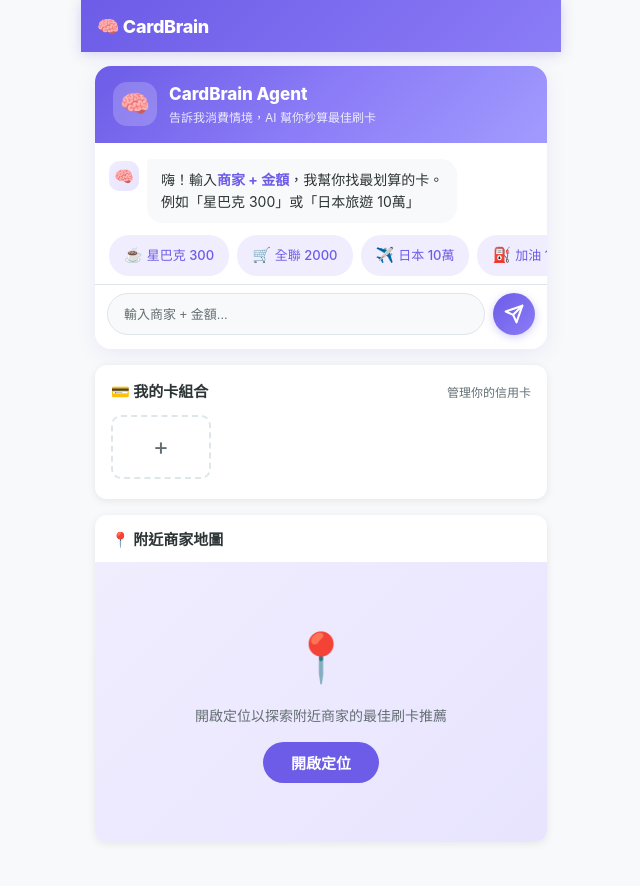
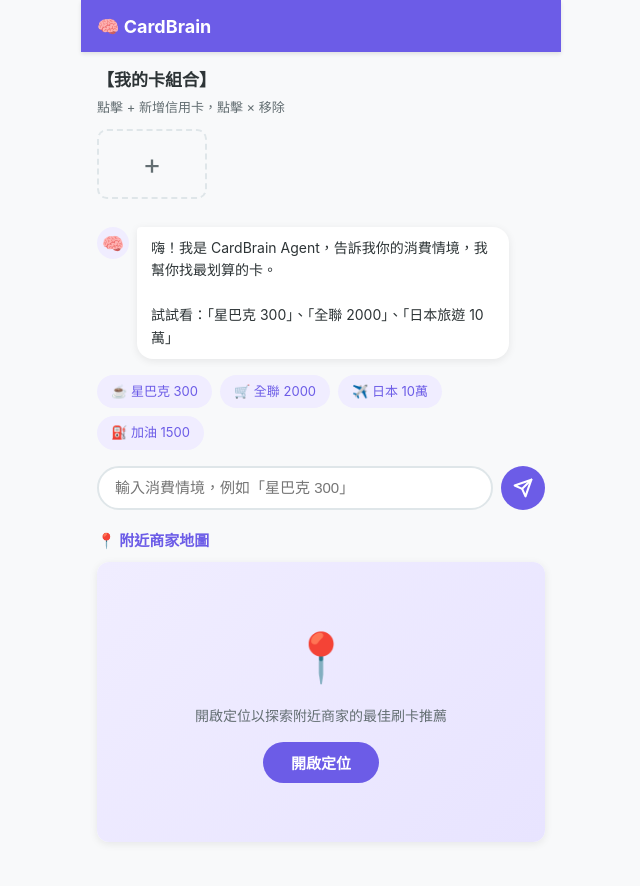
Before and after one commit to Solon-Zhou/CardBrain, a FastAPI app: page / in a window 1280 px wide. Shown: the whole page, without its empty margins (319-959 px from the left). Run offline with FastAPI, Linux system fonts and the light colour scheme; data that the repository does not hold is empty; some libraries are stand-ins or nearby versions.

Commit message:
Revert "ui: 全面重新設計 Agent 聊天 UI — 精品 app 質感"
This reverts commit 9f9afef615e9f092fc3f6d074b5d34d292a16ed8.

```diff
--- a/static/css/style.css
+++ b/static/css/style.css
@@ -39,19 +39,19 @@ body {
   position: sticky;
   top: 0;
   z-index: 100;
-  background: linear-gradient(135deg, var(--primary) 0%, #8B7CF7 100%);
+  background: var(--primary);
   color: #fff;
   height: var(--header-height);
   display: flex;
   align-items: center;
   padding: 0 16px;
-  box-shadow: 0 2px 12px rgba(108, 92, 231, 0.25);
+  box-shadow: 0 2px 4px rgba(0,0,0,0.1);
 }
-.logo { font-size: 18px; font-weight: 800; letter-spacing: -0.3px; }
+.logo { font-size: 18px; font-weight: 700; }
 
 /* ── Page Container ───────────────────────── */
 #page-container {
-  padding: 14px 14px 24px;
+  padding: 16px 16px 24px;
   min-height: calc(100dvh - var(--header-height));
 }
 
@@ -218,55 +218,46 @@ body {
   color: #fff;
 }
 
-/* ── My Cards Section ─────────────────────── */
-.mycard-section {
-  background: var(--card-bg);
-  border-radius: var(--radius);
-  padding: 16px;
-  margin-bottom: 16px;
-  box-shadow: var(--shadow);
+/* ── My Cards Page ────────────────────────── */
+.mycard-section { margin-bottom: 20px; }
+.mycard-title { font-size: 17px; font-weight: 700; margin-bottom: 4px; }
+.mycard-desc { font-size: 13px; color: var(--text-light); margin-bottom: 12px; }
+.mycard-count {
+  text-align: center;
+  padding: 12px;
+  font-size: 14px;
+  color: var(--primary);
+  font-weight: 600;
 }
-.mycard-header {
-  display: flex;
-  align-items: baseline;
-  justify-content: space-between;
-  margin-bottom: 12px;
-}
-.mycard-title { font-size: 15px; font-weight: 700; }
-.mycard-desc { font-size: 12px; color: var(--text-light); }
 
 /* Card Thumbnails */
 .mycard-thumbs {
   display: flex;
   gap: 10px;
-  overflow-x: auto;
-  padding-bottom: 4px;
-  scrollbar-width: none;
+  flex-wrap: wrap;
+  margin-bottom: 8px;
 }
-.mycard-thumbs::-webkit-scrollbar { display: none; }
 .card-thumb {
   position: relative;
-  min-width: 100px;
-  width: 100px;
-  height: 64px;
+  width: 110px;
+  height: 70px;
   border-radius: 10px;
   color: #fff;
   padding: 8px 10px;
   display: flex;
   flex-direction: column;
   justify-content: flex-end;
-  box-shadow: 0 3px 10px rgba(0,0,0,0.2);
+  box-shadow: 0 2px 8px rgba(0,0,0,0.15);
   overflow: hidden;
   cursor: default;
-  flex-shrink: 0;
 }
 .card-thumb-bank {
-  font-size: 9px;
+  font-size: 10px;
   opacity: 0.8;
   line-height: 1.2;
 }
 .card-thumb-name {
-  font-size: 11px;
+  font-size: 12px;
   font-weight: 700;
   line-height: 1.2;
   white-space: nowrap;
@@ -285,9 +276,8 @@ body {
 }
 .card-thumb-x:active { opacity: 1; }
 .card-thumb-add {
-  min-width: 100px;
-  width: 100px;
-  height: 64px;
+  width: 110px;
+  height: 70px;
   border-radius: 10px;
   border: 2px dashed var(--border);
   display: flex;
@@ -295,11 +285,10 @@ body {
   justify-content: center;
   cursor: pointer;
   transition: border-color 0.2s;
-  flex-shrink: 0;
 }
 .card-thumb-add:active { border-color: var(--primary); }
 .card-thumb-add span {
-  font-size: 24px;
+  font-size: 28px;
   color: var(--text-light);
 }
 
@@ -577,23 +566,23 @@ body {
 .nearby-section {
   margin-bottom: 20px;
   animation: fadeIn 0.3s ease-out;
-  background: var(--card-bg);
-  border-radius: var(--radius);
-  box-shadow: var(--shadow);
-  overflow: hidden;
 }
 .nearby-title {
   font-size: 15px;
   font-weight: 700;
-  color: var(--text);
-  padding: 14px 16px 10px;
+  color: var(--primary);
+  margin-bottom: 10px;
 }
 .nearby-map-wrap {
   position: relative;
-  z-index: 0;
+  z-index: 0;              /* 建立 stacking context，限制 Leaflet 內部 z-index */
+  border-radius: var(--radius);
+  box-shadow: var(--shadow);
+  overflow: hidden;
+  background: var(--card-bg);
 }
 #nearbyMap {
-  height: 260px;
+  height: 280px;
   width: 100%;
 }
 /* 定位授權提示（覆蓋在地圖容器上） */
@@ -699,70 +688,30 @@ body {
    CardBrain Agent — 聊天式 UI 樣式
    ══════════════════════════════════════════════ */
 
-/* ── Agent Section (Main Container) ────────── */
+/* ── Agent Section ─────────────────────────── */
 .agent-section {
-  margin-bottom: 16px;
-  background: var(--card-bg);
-  border-radius: 16px;
-  box-shadow: 0 4px 20px rgba(108, 92, 231, 0.1);
-  overflow: hidden;
+  margin-bottom: 20px;
   display: flex;
   flex-direction: column;
 }
 
-/* ── Agent Hero Banner ─────────────────────── */
-.agent-hero {
-  background: linear-gradient(135deg, var(--primary) 0%, #8B7CF7 50%, var(--primary-light) 100%);
-  padding: 16px 18px;
-  display: flex;
-  align-items: center;
-  gap: 12px;
-}
-.agent-hero-icon {
-  width: 44px;
-  height: 44px;
-  background: rgba(255,255,255,0.2);
-  border-radius: 14px;
-  display: flex;
-  align-items: center;
-  justify-content: center;
-  font-size: 24px;
-  backdrop-filter: blur(4px);
-}
-.agent-hero-text { flex: 1; }
-.agent-hero-title {
-  font-size: 17px;
-  font-weight: 800;
-  color: #fff;
-}
-.agent-hero-sub {
-  font-size: 12px;
-  color: rgba(255,255,255,0.85);
-  margin-top: 1px;
-}
-
 /* ── Messages Area ─────────────────────────── */
 .agent-messages {
-  max-height: 380px;
+  max-height: 420px;
   overflow-y: auto;
-  padding: 16px 14px 8px;
+  padding: 8px 0;
   display: flex;
   flex-direction: column;
-  gap: 12px;
+  gap: 10px;
   scrollbar-width: thin;
-  scrollbar-color: var(--border) transparent;
 }
 
 /* ── Chat Bubbles ──────────────────────────── */
 .agent-bubble {
   display: flex;
   gap: 8px;
-  max-width: 88%;
-  animation: bubbleIn 0.3s ease-out;
-}
-@keyframes bubbleIn {
-  from { opacity: 0; transform: translateY(10px) scale(0.97); }
-  to { opacity: 1; transform: translateY(0) scale(1); }
+  max-width: 92%;
+  animation: fadeIn 0.25s ease-out;
 }
 .agent-bubble.bot {
   align-self: flex-start;
@@ -772,16 +721,15 @@ body {
   flex-direction: row-reverse;
 }
 .agent-avatar {
-  width: 30px;
-  height: 30px;
-  border-radius: 10px;
-  background: linear-gradient(135deg, var(--primary-bg) 0%, #E8E4FF 100%);
+  width: 32px;
+  height: 32px;
+  border-radius: 50%;
+  background: var(--primary-bg);
   display: flex;
   align-items: center;
   justify-content: center;
-  font-size: 16px;
+  font-size: 18px;
   flex-shrink: 0;
-  margin-top: 2px;
 }
 .agent-bubble.user .agent-avatar {
   display: none;
@@ -793,181 +741,156 @@ body {
   line-height: 1.6;
   word-break: break-word;
 }
-.agent-text strong { color: var(--primary); }
 .agent-bubble.bot .agent-text {
-  background: var(--bg);
+  background: var(--card-bg);
   color: var(--text);
   border-top-left-radius: 4px;
+  box-shadow: var(--shadow);
 }
 .agent-bubble.user .agent-text {
-  background: linear-gradient(135deg, var(--primary) 0%, #8B7CF7 100%);
+  background: var(--primary);
   color: #fff;
   border-top-right-radius: 4px;
-  box-shadow: 0 2px 8px rgba(108, 92, 231, 0.25);
 }
 
 /* ── Typing Indicator ──────────────────────── */
 .agent-typing {
   display: flex;
-  gap: 5px;
+  gap: 4px;
   padding: 14px 18px !important;
-  align-items: center;
 }
 .agent-typing span {
-  width: 7px;
-  height: 7px;
+  width: 8px;
+  height: 8px;
   border-radius: 50%;
-  background: var(--primary-light);
+  background: var(--text-light);
   animation: typingDot 1.4s infinite;
 }
 .agent-typing span:nth-child(2) { animation-delay: 0.2s; }
 .agent-typing span:nth-child(3) { animation-delay: 0.4s; }
 @keyframes typingDot {
   0%, 60%, 100% { opacity: 0.3; transform: scale(0.8); }
-  30% { opacity: 1; transform: scale(1.1); }
+  30% { opacity: 1; transform: scale(1); }
 }
 
 /* ── Quick Tags ────────────────────────────── */
 .agent-quick-tags {
   display: flex;
   gap: 8px;
-  padding: 4px 14px 8px;
-  overflow-x: auto;
-  scrollbar-width: none;
+  flex-wrap: wrap;
+  padding: 8px 0;
 }
-.agent-quick-tags::-webkit-scrollbar { display: none; }
 .agent-tag {
-  display: flex;
-  align-items: center;
-  gap: 4px;
-  padding: 8px 14px;
-  border-radius: 20px;
+  padding: 7px 14px;
+  border-radius: 18px;
   font-size: 13px;
-  font-weight: 500;
   background: var(--primary-bg);
   color: var(--primary);
   cursor: pointer;
   transition: all 0.2s;
   white-space: nowrap;
-  flex-shrink: 0;
-  border: 1px solid transparent;
 }
-.agent-tag:hover { border-color: var(--primary-light); }
 .agent-tag:active {
   background: var(--primary);
   color: #fff;
   transform: scale(0.95);
 }
-.agent-tag-emoji { font-size: 15px; }
 
 /* ── Input Bar ─────────────────────────────── */
 .agent-input-bar {
   display: flex;
   gap: 8px;
   align-items: center;
-  padding: 8px 12px 14px;
+  padding: 8px 0 0;
   min-width: 0;
-  border-top: 1px solid var(--border);
-  background: var(--card-bg);
 }
 .agent-input {
   flex: 1;
   min-width: 0;
   width: 0;
-  height: 42px;
-  border: 1.5px solid var(--border);
-  border-radius: 21px;
+  height: 44px;
+  border: 2px solid var(--border);
+  border-radius: 22px;
   padding: 0 16px;
-  font-size: 14px;
+  font-size: 15px;
   outline: none;
-  background: var(--bg);
-  transition: all 0.2s;
+  background: var(--card-bg);
+  transition: border-color 0.2s;
 }
 .agent-input:focus {
   border-color: var(--primary);
-  background: var(--card-bg);
-  box-shadow: 0 0 0 3px rgba(108, 92, 231, 0.1);
-}
-.agent-input::placeholder {
-  color: var(--text-light);
-  font-size: 13px;
 }
 .agent-send-btn {
-  width: 42px;
-  height: 42px;
+  width: 44px;
+  height: 44px;
   border: none;
   border-radius: 50%;
-  background: linear-gradient(135deg, var(--primary) 0%, #8B7CF7 100%);
+  background: var(--primary);
   color: #fff;
   display: flex;
   align-items: center;
   justify-content: center;
   cursor: pointer;
   flex-shrink: 0;
-  transition: all 0.2s;
-  box-shadow: 0 2px 8px rgba(108, 92, 231, 0.3);
+  transition: opacity 0.2s;
 }
-.agent-send-btn:active { transform: scale(0.92); }
-.agent-send-btn:disabled { opacity: 0.4; cursor: not-allowed; transform: none; }
+.agent-send-btn:active { opacity: 0.8; }
+.agent-send-btn:disabled { opacity: 0.5; cursor: not-allowed; }
 
 /* ── Data Cards (inline in bubbles) ────────── */
 .agent-data-card {
   margin-top: 10px;
-  border-radius: 10px;
+  border-radius: var(--radius-sm);
   overflow: hidden;
 }
 
 .agent-data-best {
-  background: linear-gradient(135deg, var(--primary) 0%, #8B7CF7 50%, var(--primary-light) 100%);
+  background: linear-gradient(135deg, var(--primary) 0%, var(--primary-light) 100%);
   color: #fff;
-  padding: 14px 16px;
+  padding: 12px 14px;
   text-align: center;
-  border-radius: 10px;
+  border-radius: var(--radius-sm);
 }
 .agent-data-best-label {
-  font-size: 10px;
+  font-size: 11px;
   text-transform: uppercase;
-  letter-spacing: 1.5px;
-  opacity: 0.75;
+  letter-spacing: 1px;
+  opacity: 0.8;
 }
 .agent-data-best-name {
   font-size: 14px;
   font-weight: 600;
-  margin: 4px 0 2px;
+  margin: 4px 0;
 }
 .agent-data-best-reward {
-  font-size: 26px;
+  font-size: 24px;
   font-weight: 800;
-  letter-spacing: -0.5px;
 }
 .agent-data-best-reward small {
   font-size: 12px;
   font-weight: 400;
-  opacity: 0.8;
 }
 .agent-data-best-rate {
-  font-size: 12px;
-  opacity: 0.75;
-  margin-top: 2px;
+  font-size: 13px;
+  opacity: 0.8;
 }
 
 .agent-data-others {
-  margin-top: 8px;
+  margin-top: 6px;
 }
 .agent-data-other {
   display: flex;
   align-items: center;
   gap: 8px;
-  padding: 7px 4px;
+  padding: 6px 0;
   font-size: 13px;
-  border-bottom: 1px solid rgba(0,0,0,0.05);
+  border-bottom: 1px solid var(--border);
 }
 .agent-data-other:last-child { border-bottom: none; }
 .agent-data-rank {
   font-weight: 700;
   color: var(--text-light);
-  width: 22px;
-  font-size: 12px;
+  width: 24px;
   flex-shrink: 0;
 }
 .agent-data-other-name {
--- a/static/js/pages/home.js
+++ b/static/js/pages/home.js
@@ -37,45 +37,36 @@ async function HomePage() {
   const thumbsHtml = _buildThumbs(allCards);
 
   return `
-    <!-- Agent Hero + 聊天區 -->
+    <!-- 我的卡組合 -->
+    <div class="mycard-section">
+      <div class="mycard-title">【我的卡組合】</div>
+      <div class="mycard-desc">點擊 + 新增信用卡，點擊 × 移除</div>
+      <div class="mycard-thumbs" id="cardThumbs">
+        ${thumbsHtml}
+        <div class="card-thumb-add" id="btnAddCard"><span>+</span></div>
+      </div>
+    </div>
+
+    <!-- Agent 聊天區 -->
     <div class="agent-section">
-      <div class="agent-hero">
-        <div class="agent-hero-icon">🧠</div>
-        <div class="agent-hero-text">
-          <div class="agent-hero-title">CardBrain Agent</div>
-          <div class="agent-hero-sub">告訴我消費情境，AI 幫你秒算最佳刷卡</div>
-        </div>
-      </div>
       <div class="agent-messages" id="agentMessages">
         <div class="agent-bubble bot">
           <div class="agent-avatar">🧠</div>
-          <div class="agent-text">嗨！輸入<strong>商家 + 金額</strong>，我幫你找最划算的卡。<br>例如「星巴克 300」或「日本旅遊 10萬」</div>
+          <div class="agent-text">嗨！我是 CardBrain Agent，告訴我你的消費情境，我幫你找最划算的卡。<br><br>試試看：「星巴克 300」、「全聯 2000」、「日本旅遊 10萬」</div>
         </div>
       </div>
       <div class="agent-quick-tags" id="agentQuickTags">
-        <span class="agent-tag" data-msg="星巴克 300"><span class="agent-tag-emoji">☕</span>星巴克 300</span>
-        <span class="agent-tag" data-msg="全聯 2000"><span class="agent-tag-emoji">🛒</span>全聯 2000</span>
-        <span class="agent-tag" data-msg="日本旅遊 10萬"><span class="agent-tag-emoji">✈️</span>日本 10萬</span>
-        <span class="agent-tag" data-msg="加油 1500"><span class="agent-tag-emoji">⛽</span>加油 1500</span>
+        <span class="agent-tag" data-msg="星巴克 300">☕ 星巴克 300</span>
+        <span class="agent-tag" data-msg="全聯 2000">🛒 全聯 2000</span>
+        <span class="agent-tag" data-msg="日本旅遊 10萬">✈️ 日本 10萬</span>
+        <span class="agent-tag" data-msg="加油 1500">⛽ 加油 1500</span>
       </div>
       <div class="agent-input-bar">
         <input class="agent-input" id="agentInput"
-          type="text" placeholder="輸入商家 + 金額..." autocomplete="off">
+          type="text" placeholder="輸入消費情境，例如「星巴克 300」" autocomplete="off">
         <button class="agent-send-btn" id="agentSendBtn">
           <svg width="20" height="20" viewBox="0 0 24 24" fill="none" stroke="currentColor" stroke-width="2.5" stroke-linecap="round" stroke-linejoin="round"><line x1="22" y1="2" x2="11" y2="13"/><polygon points="22 2 15 22 11 13 2 9 22 2"/></svg>
         </button>
-      </div>
-    </div>
-
-    <!-- 我的卡組合 -->
-    <div class="mycard-section">
-      <div class="mycard-header">
-        <div class="mycard-title">💳 我的卡組合</div>
-        <div class="mycard-desc">管理你的信用卡</div>
-      </div>
-      <div class="mycard-thumbs" id="cardThumbs">
-        ${thumbsHtml}
-        <div class="card-thumb-add" id="btnAddCard"><span>+</span></div>
       </div>
     </div>
 
```
Also changed, not shown: other parts of static/css/style.css (+13 -23 lines).
